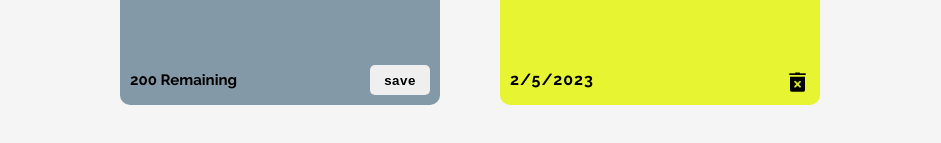
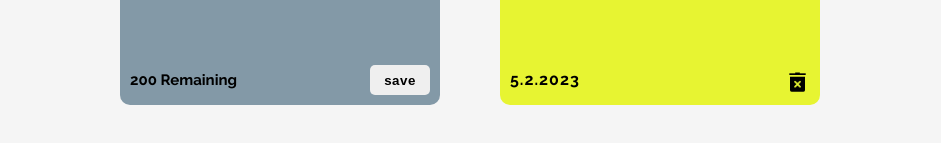
Before and after one commit to Deevyn9/Stickynotes, a React (Create React App) app: page / in a window 1280 px wide. Both pictures are taken after typing "Sample" into the empty fields and a click on the button "save". Shown: the part 379-522 px from the top of the page, without its empty margins (170-1111 px from the left). Built offline with nearby package versions, Linux system fonts and the light colour scheme; a web font is replaced by a local one.

Commit message:
formatting the date and changing paragraph color

```diff
--- a/src/components/Cards.js
+++ b/src/components/Cards.js
@@ -48,7 +48,7 @@ const Cards = () => {
         <div key={index} className="card sticky__card">
           <p>{note}</p>
           <div className="date__delete">
-            <p>{date.toLocaleDateString()}</p>
+            <p>{date.toLocaleDateString('de-DE')}</p>
             <img
               src={Delete}
               alt="delete"
--- a/src/index.css
+++ b/src/index.css
@@ -117,6 +117,10 @@ body {
   justify-content: space-between;
 }
 
+.cards__container .card.sticky__card p {
+  color: black;
+}
+
 .cards__container .card.sticky__card .date__delete img {
   cursor: pointer;
 }
```
